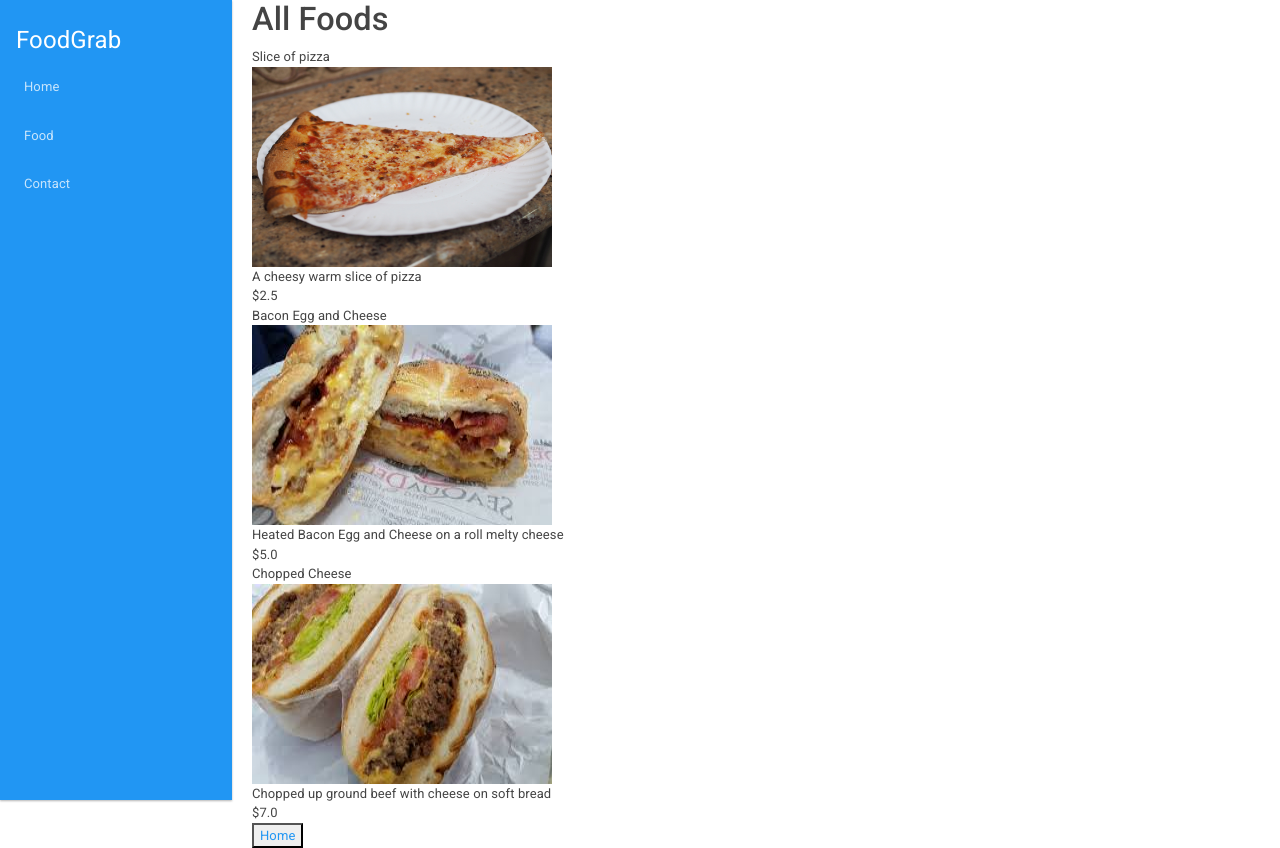
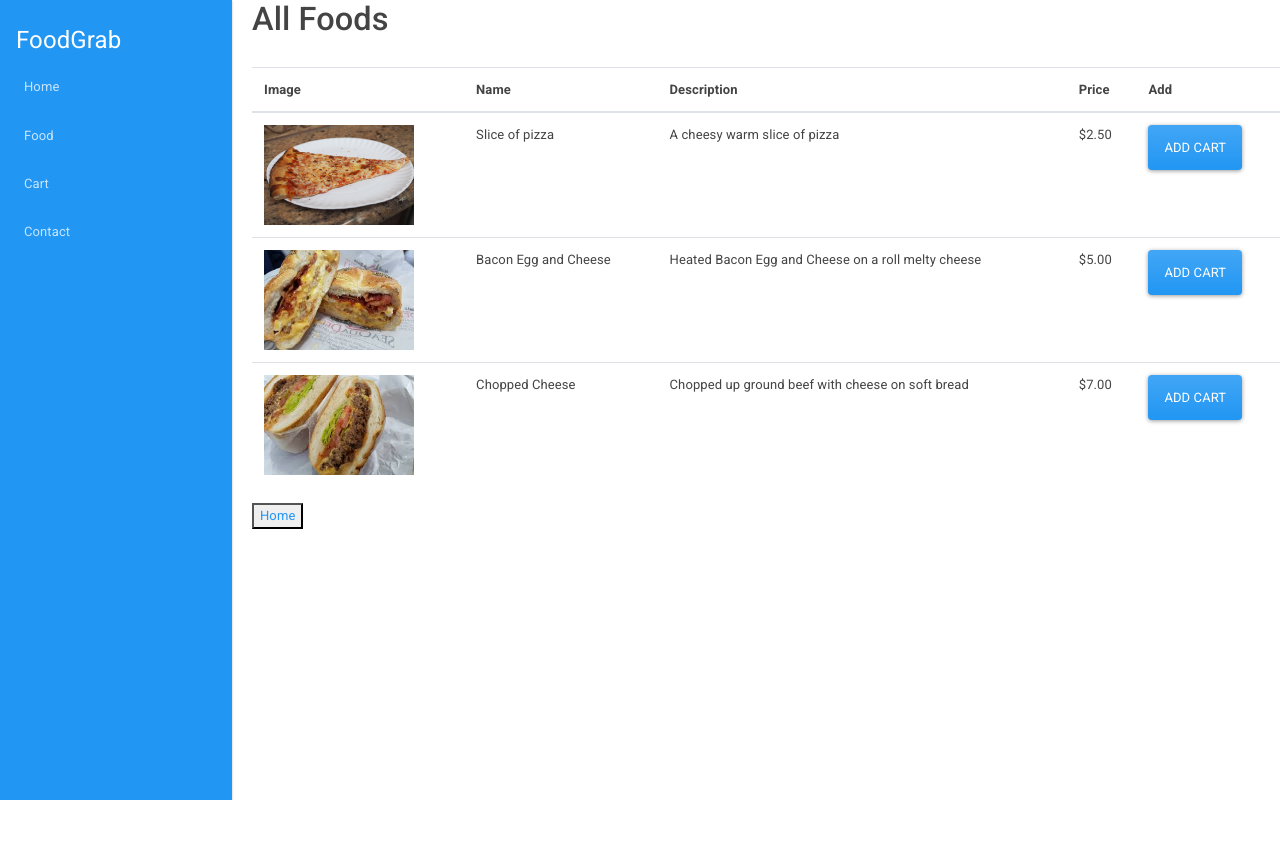
Before and after one commit to andrealcantara07/FoodApp_Django, a Django app: page /food/ in a window 1280 px wide. After the commit the page ends 800 px from the top, so only its background shows below. Run offline with Django 3.2, Linux system fonts and the light colour scheme; data comes from the database, SQL or seed files in the repository; both versions use the stored data as it was after the commit; some libraries are stand-ins or nearby versions.

Commit message:
added item info for cart

```diff
--- a/restaurants/admin.py
+++ b/restaurants/admin.py
@@ -1,5 +1,7 @@
 from django.contrib import admin
 from .models import Food
+from .models import OrderItem
 # Register your models here.
 
 admin.site.register(Food)
+admin.site.register(OrderItem)
--- a/restaurants/models.py
+++ b/restaurants/models.py
@@ -6,3 +6,6 @@ class Food(models.Model):
     description = models.CharField(max_length = 300)
     price = models.FloatField(default = 0)
     image = models.ImageField(upload_to='food_images/')
+
+class OrderItem(models.Model):
+    food = models.OneToOneField(Food, on_delete=models.SET_NULL, null=True)
--- a/restaurants/templates/restaurants/food.html
+++ b/restaurants/templates/restaurants/food.html
@@ -4,14 +4,30 @@
 {%load static%}
 <div id="foods">
 <h1>All Foods</h1>
+<br>
+<table class="table table-hover">
+    <thead>
+      <tr>
+        <th scope="col">Image</th>
+        <th scope="col">Name</th>
+        <th scope="col">Description</th>
+        <th scope="col">Price</th>
+        <th scope="col">Add</th>
+      </tr>
+    </thead>
+    <tbody>
 
 {%for food in foods.all%}
-{{food.name}}<br>
-<img src="{{food.image.url}}" height="200" width="300"><br>
-{{food.description}}<br>
-${{food.price}}
-<br>
+<tr>
+    <th scope="row"><img src="{{food.image.url}}" height="100" width="150"></th>
+    <td>{{food.name}}</td>
+    <td>{{food.description}}</td>
+    <td>${{food.price|floatformat:2}}</td>
+    <td><button type="button" class="btn btn-primary">Add Cart</button></td>
+  </tr>
 {%endfor%}
+</tbody>
+</table>
 <button><a href ="/">Home</a></button>
 {% endblock %}
 </div>
--- a/restaurants/templates/restaurants/home.html
+++ b/restaurants/templates/restaurants/home.html
@@ -30,6 +30,10 @@
                 <a href="{% url 'food' %}" class="nav-link" >Food</a>
             </li>
             <li class="nav-item">
+                <a class="nav-link">Cart</a>
+            </li>
+
+            <li class="nav-item">
                 <a class="nav-link">Contact</a>
             </li>
 
```
Also changed, not shown: db.sqlite3, restaurants/migrations/0003_orderitem.py (added).
